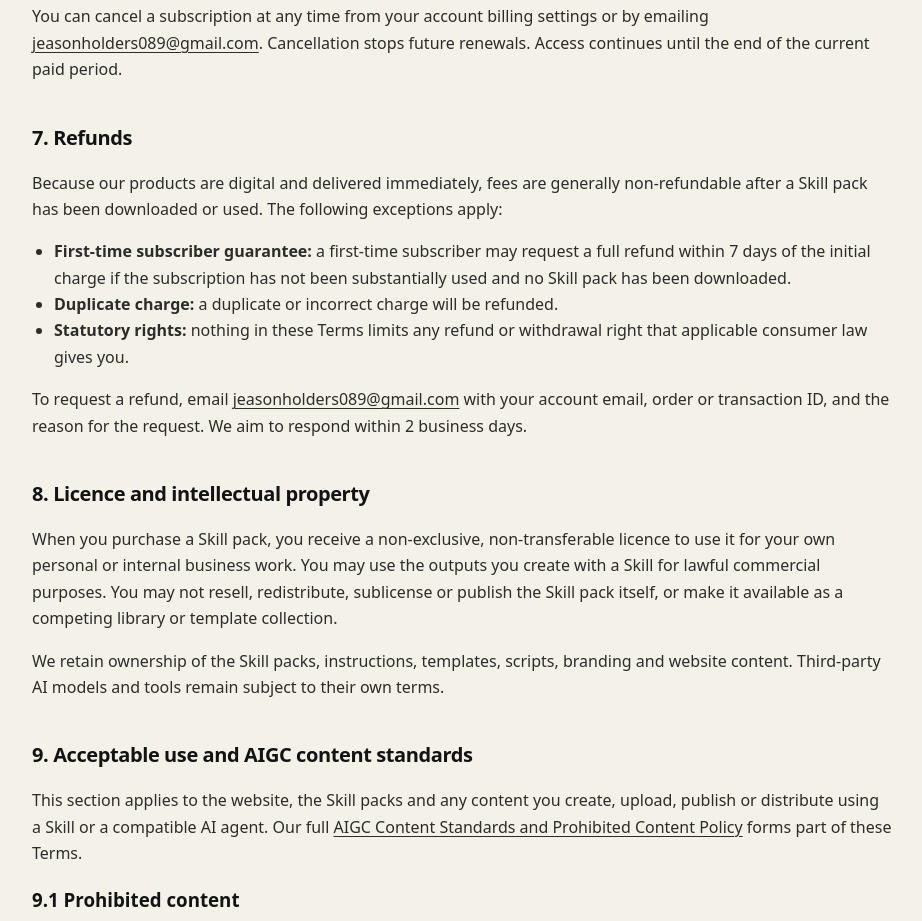
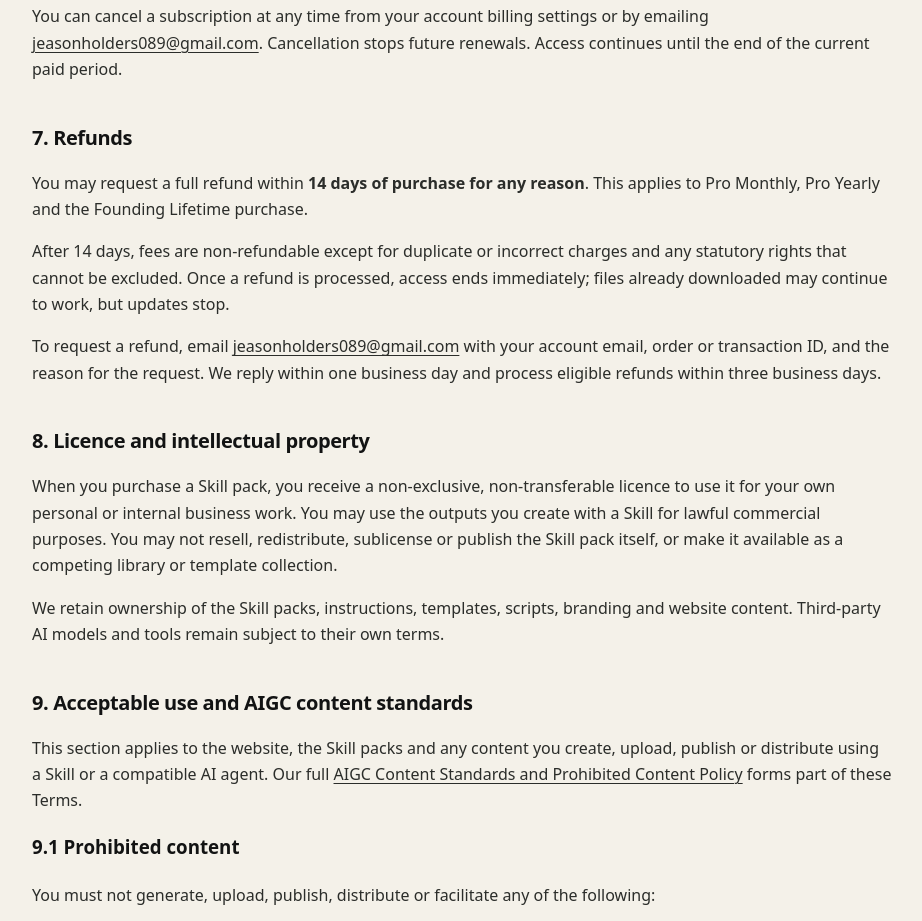
Before and after one commit to jeasonholders089-cell/skillskr, a website: page public/terms.html in a window 1280 px wide. Shown: the part 1365-2286 px from the top of the page, without its empty margins (178-1100 px from the left). Drawn offline with Linux system fonts and the light colour scheme.

Commit message:
Align refund policy across storefront and terms

```diff
--- a/public/terms.html
+++ b/public/terms.html
@@ -57,13 +57,9 @@
   <p>You can cancel a subscription at any time from your account billing settings or by emailing <a href="mailto:jeasonholders089@gmail.com">jeasonholders089@gmail.com</a>. Cancellation stops future renewals. Access continues until the end of the current paid period.</p>
 
   <h2 id="refunds">7. Refunds</h2>
-  <p>Because our products are digital and delivered immediately, fees are generally non-refundable after a Skill pack has been downloaded or used. The following exceptions apply:</p>
-  <ul>
-    <li><strong>First-time subscriber guarantee:</strong> a first-time subscriber may request a full refund within 7 days of the initial charge if the subscription has not been substantially used and no Skill pack has been downloaded.</li>
-    <li><strong>Duplicate charge:</strong> a duplicate or incorrect charge will be refunded.</li>
-    <li><strong>Statutory rights:</strong> nothing in these Terms limits any refund or withdrawal right that applicable consumer law gives you.</li>
-  </ul>
-  <p>To request a refund, email <a href="mailto:jeasonholders089@gmail.com">jeasonholders089@gmail.com</a> with your account email, order or transaction ID, and the reason for the request. We aim to respond within 2 business days.</p>
+  <p>You may request a full refund within <strong>14 days of purchase for any reason</strong>. This applies to Pro Monthly, Pro Yearly and the Founding Lifetime purchase.</p>
+  <p>After 14 days, fees are non-refundable except for duplicate or incorrect charges and any statutory rights that cannot be excluded. Once a refund is processed, access ends immediately; files already downloaded may continue to work, but updates stop.</p>
+  <p>To request a refund, email <a href="mailto:jeasonholders089@gmail.com">jeasonholders089@gmail.com</a> with your account email, order or transaction ID, and the reason for the request. We reply within one business day and process eligible refunds within three business days.</p>
 
   <h2>8. Licence and intellectual property</h2>
   <p>When you purchase a Skill pack, you receive a non-exclusive, non-transferable licence to use it for your own personal or internal business work. You may use the outputs you create with a Skill for lawful commercial purposes. You may not resell, redistribute, sublicense or publish the Skill pack itself, or make it available as a competing library or template collection.</p>
```
Also changed, not shown: public/index.html (+1 -1 lines).
